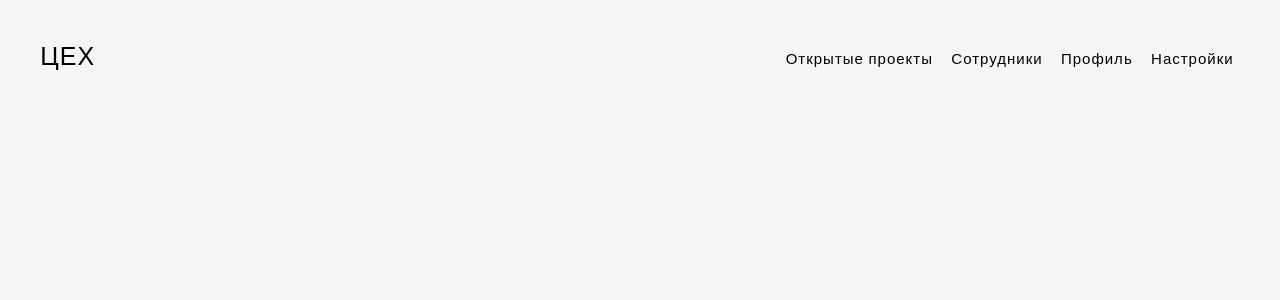
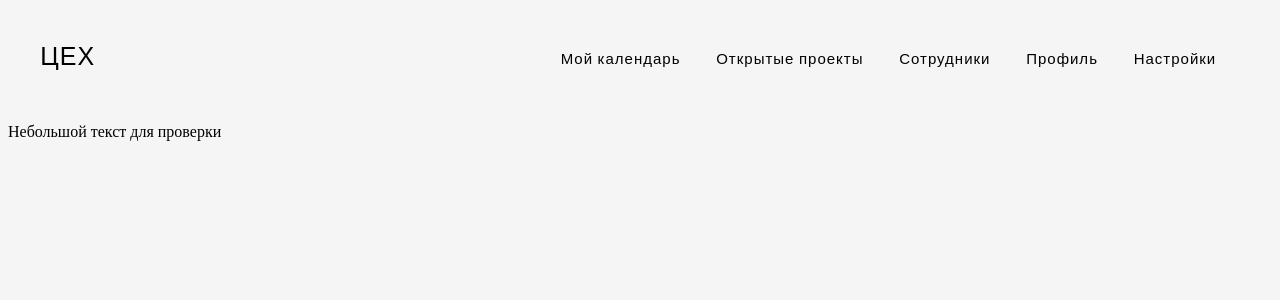
Before and after one commit to shop-floor-ceh/crm, a Django app: page / in a window 1280 px wide. Shown: the top 300 px of the page. Run offline with Django 3.2, Linux system fonts and the light colour scheme.

Commit message:
Front change percentage of navigation bar Add new field in navigation bar Test 'a' tag in home.html

```diff
--- a/shop_floor/main/static/style.css
+++ b/shop_floor/main/static/style.css
@@ -36,7 +36,7 @@ a {
 }
 
 .empty-div {
-    width: 40%;
+    width: 20%;
 }
 
 .site-navigation {
@@ -45,7 +45,7 @@ a {
     line-height: 1.5em;
     position: relative;
     text-align: right;
-    width: 40%;
+    width: 60%;
     display: flex;
     justify-content: space-evenly;
 }
--- a/shop_floor/main/templates/extends/index.html
+++ b/shop_floor/main/templates/extends/index.html
@@ -26,6 +26,7 @@
         {% if request.user.is_staff %}
             <a href="admin">Админка</a>
         {% endif %}
+        <a href="calendar">Мой календарь</a>
         <a href="open_works">Открытые проекты</a>
         <a href="employees">Сотрудники</a>
         <a href="profile">Профиль</a>
--- a/shop_floor/main/templates/home.html
+++ b/shop_floor/main/templates/home.html
@@ -1,6 +1,6 @@
 {% extends 'extends/index.html' %}
 {% block content %}
 <div>
-<h1></h1>
+    <a> Небольшой текст для проверки</a>
 </div>
 {% endblock %}
```
